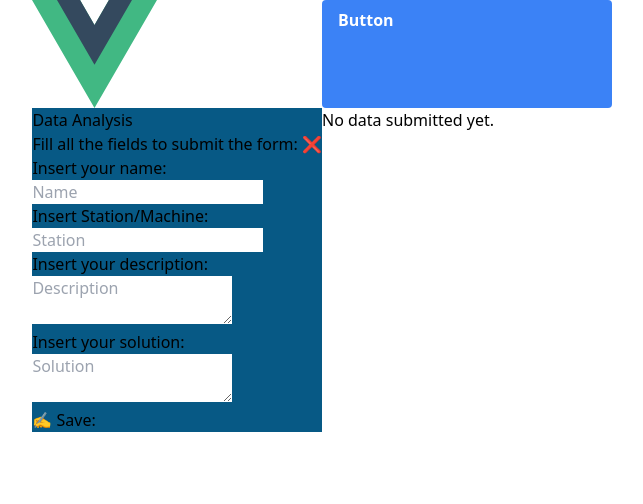
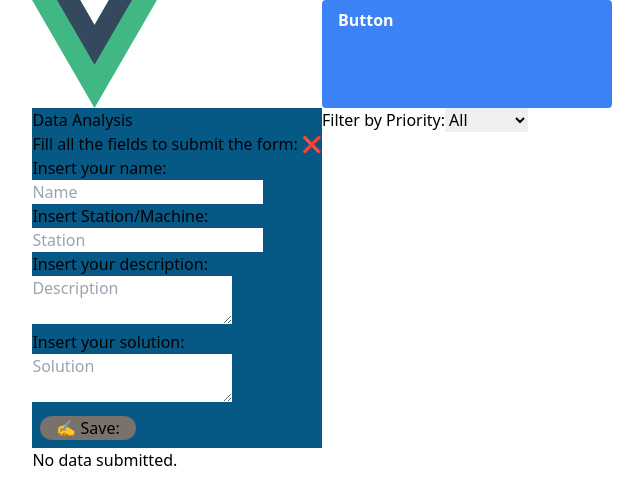
Before and after one commit to petrmartinik21/trdlo, a Vue app in the folder trdlo/: page / in a window 1280 px wide. Shown: the top 504 px of the page, without its empty margins (318-961 px from the left). Built offline with nearby package versions, Linux system fonts and the light colour scheme; no server answers; the database is empty.

Commit message:
added selected priority

```diff
--- a/trdlo/src/App.vue
+++ b/trdlo/src/App.vue
@@ -1,8 +1,11 @@
 <script setup>
 import InputForm from './components/InputForm.vue'
 import DisplayForm from './components/DisplayForm.vue'
-import { ref, onMounted } from 'vue'
+import { ref, onMounted, computed } from 'vue'
 import { supabase } from './components/lib/supabaseClient'
+
+
+const selectedPriority = ref('');
 
 const receivedData = ref([])
 
@@ -104,12 +107,24 @@ async function deleteData(id) {
   }
 }
 // ****************************************************************
+
+const filteredData = computed(() => {
+  if (selectedPriority.value === '') {
+    return receivedData.value; // No filter, return all data
+  } else if (selectedPriority.value === 'finished') {
+    return receivedData.value.filter(item => item.progress === 4); // Filter by finished
+  } else {
+    return receivedData.value.filter(item => item.importance === selectedPriority.value); // Filter by importance
+  }
+});
+
 </script>
 
 <template>
   <header>
     <img alt="Vue logo" class="logo" src="./assets/logo.svg" width="125" height="125" />
   </header>
+  <!-- Filter by priority -->
 
   <div class="bg-blue-500 hover:bg-blue-700 text-white font-bold py-2 px-4 rounded">
     Button
@@ -129,8 +144,21 @@ async function deleteData(id) {
     >
   </InputForm>
 
-  <display-form :data="receivedData" @delete-data="deleteData" @save-changes="updatedData">
-  </display-form>
+  <div>
+    <label for="priorityFilter">Filter by Priority:</label>
+    <select id="priorityFilter" v-model="selectedPriority">
+      <option value="">All</option>
+      <option value="high">High</option>
+      <option value="middle">Middle</option>
+      <option value="low">Low</option>
+      <option value="finished">Finished</option>
+    </select>
+  </div>
+
+  <DisplayForm :data="filteredData" @delete-data="deleteData" @save-changes="updatedData" />
+
+  <!-- <display-form :data="receivedData" @delete-data="deleteData" @save-changes="updatedData" /> -->
+
 </template>
 
 <style scoped>
--- a/trdlo/src/components/DisplayForm.vue
+++ b/trdlo/src/components/DisplayForm.vue
@@ -80,7 +80,7 @@
       <button @click="deleteData(item.id)">Delete</button>
     </li>
   </ul>
-  <p v-else>No data submitted yet.</p>
+  <p v-else>No data submitted.</p>
 </template>
 
 <script setup>
--- a/trdlo/src/components/InputForm.vue
+++ b/trdlo/src/components/InputForm.vue
@@ -27,7 +27,7 @@
 
 
 
-    <button type="submit" id="submit-button" :disabled="!isValid" >
+    <button type="submit" id="submit-button" :disabled="!isValid" class="bg-stone-500 hover:bg-stone-400 rounded-full px-4 m-2">
         <slot name="icon" ></slot>
     </button>
 
```
